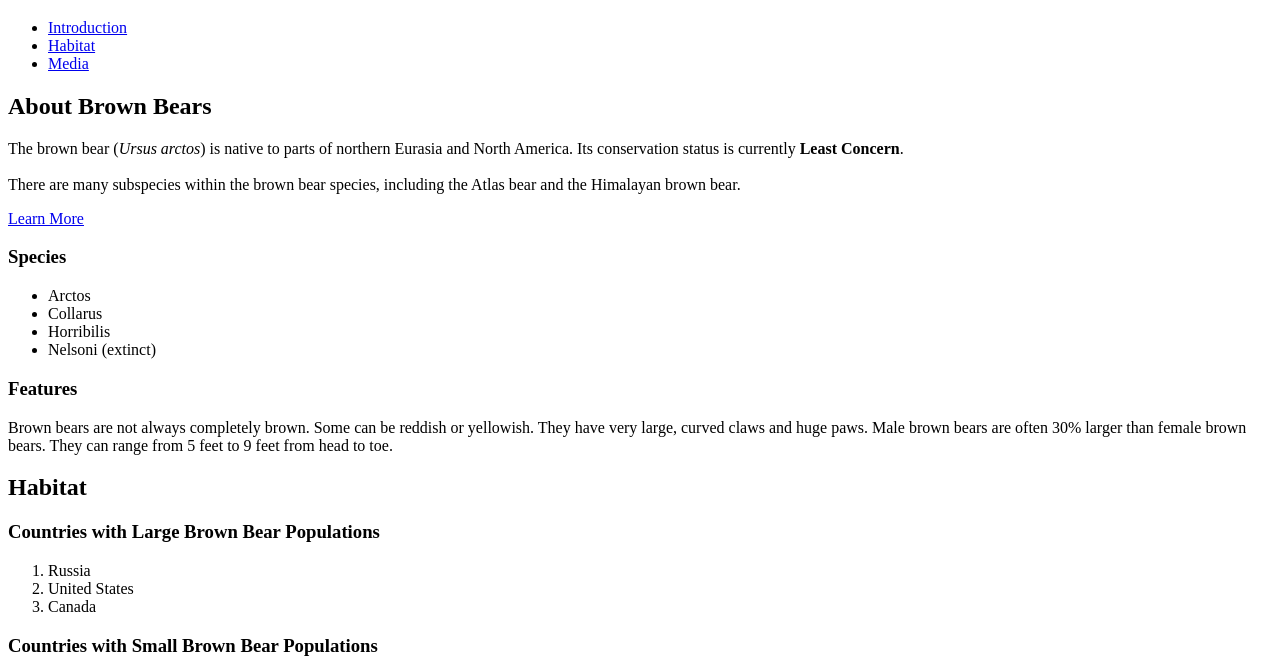
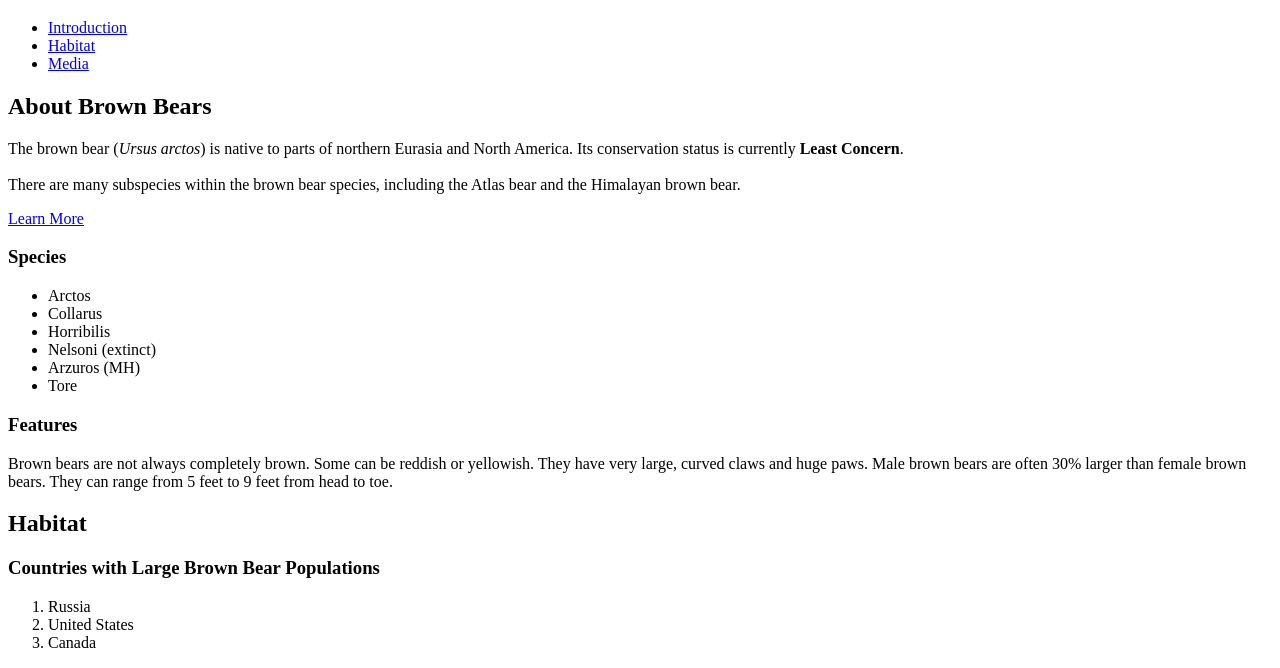
Before and after one commit to AzeronDrago/AzeronDrago.github.io, a plain HTML site: page index.html in a window 1280 px wide. Shown: the part 87-755 px from the top of the page. Drawn offline with Linux system fonts and the light colour scheme.

Commit message:
Update index.html

```diff
--- a/index.html
+++ b/index.html
@@ -29,6 +29,8 @@
       <li>Collarus</li>
       <li>Horribilis</li>
       <li>Nelsoni (extinct)</li>
+      <li>Arzuros (MH)</li>
+      <li>Tore</li>
     </ul>
     <h3>Features</h3>
     <p>Brown bears are not always completely brown. Some can be reddish or yellowish. They have very large, curved claws and huge paws. Male brown bears are often 30% larger than female brown bears. They can range from 5 feet to 9 feet from head to toe.</p>
```
